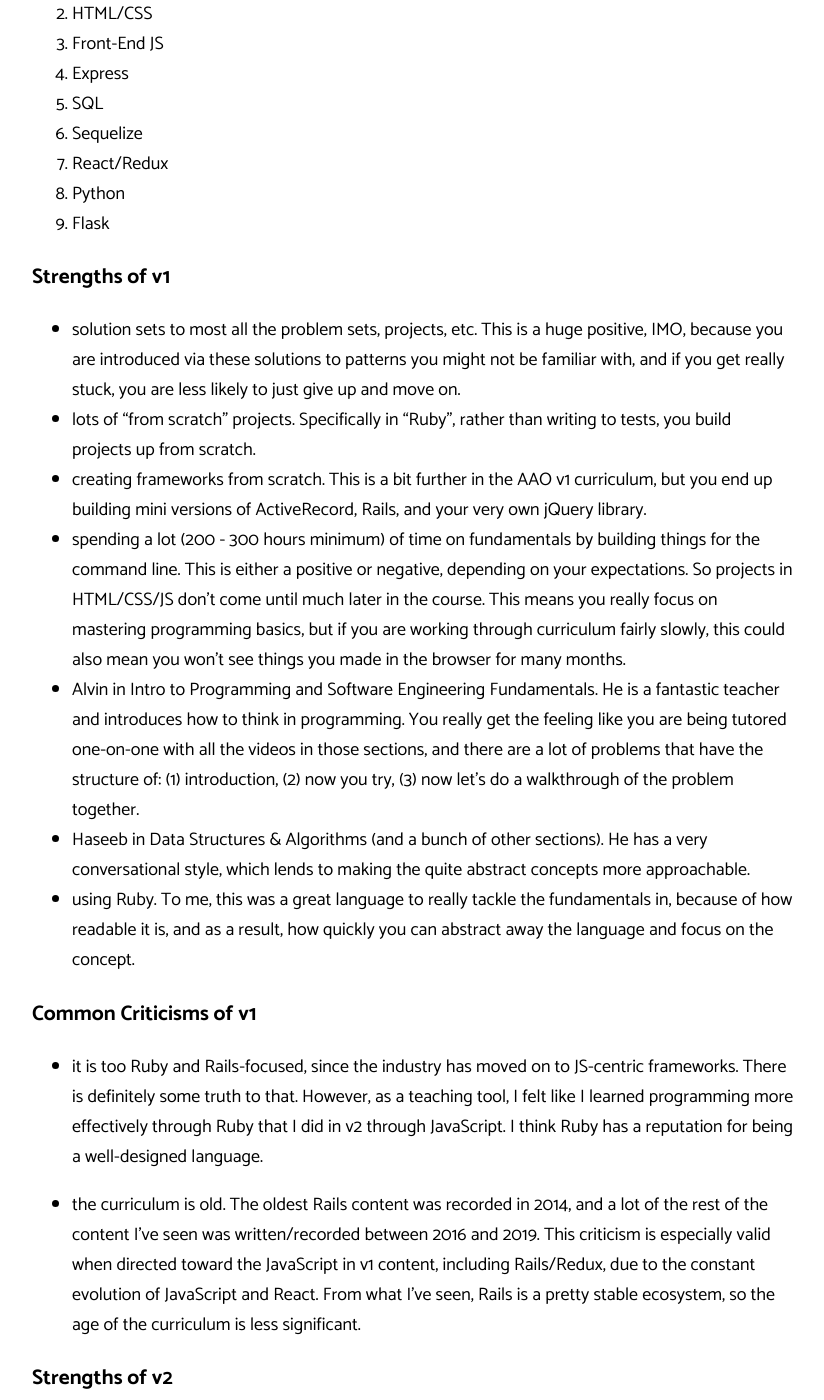
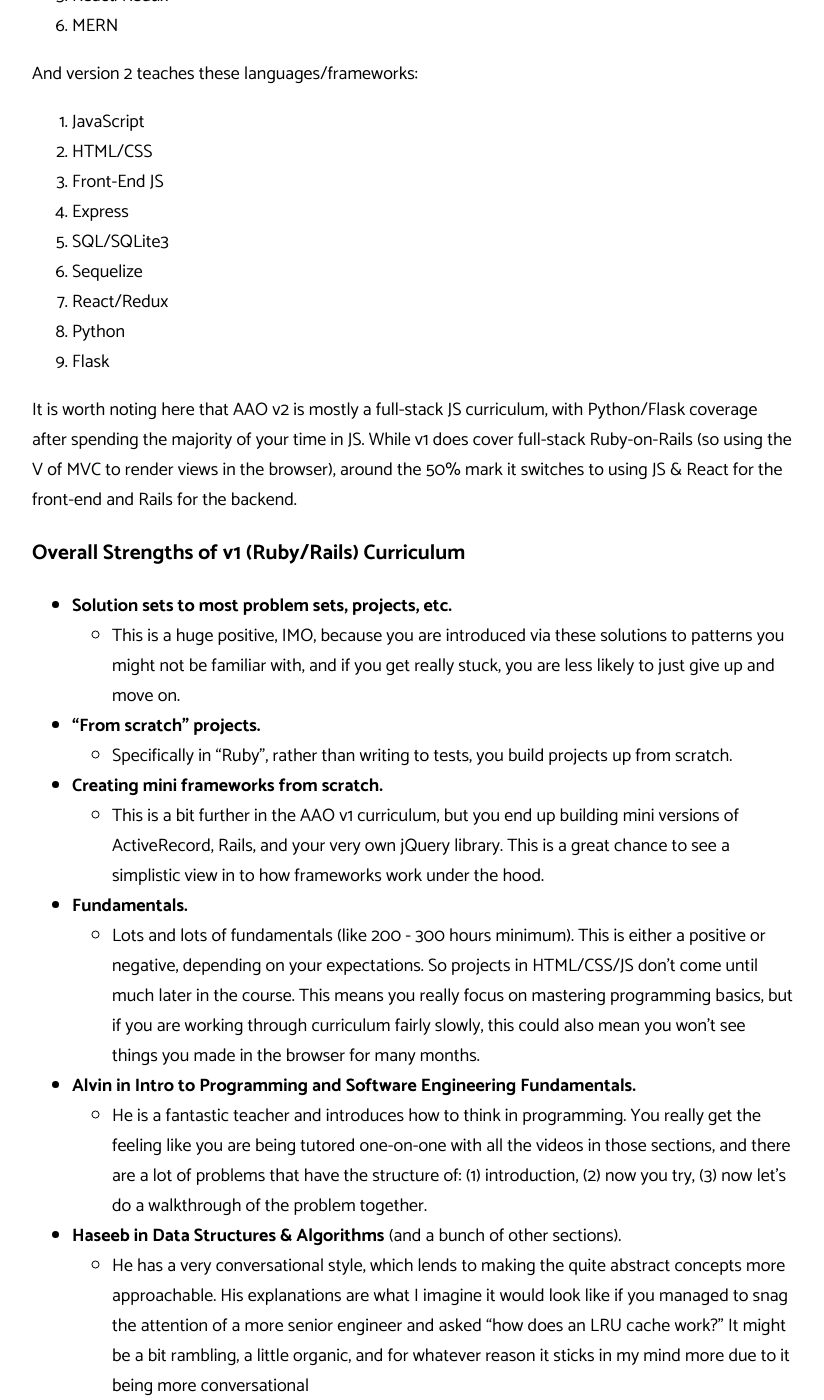
Before and after one commit to zacgra/zacgra.github.io, a Jekyll site: the page built from _posts/2022-07-15-AAO-v1-vs-v2.md, in a window 1280 px wide and 1400 px high, scrolled down 1147 px. Shown: the whole window, without its empty margins (227-1051 px from the left). Built offline with Jekyll 4.4.1, drawn with Linux system fonts in a browser that asks for light colours; some of the changed text lies outside the part shown.

Commit message:
Update AAO v1 vs v2

```diff
--- a/_posts/2022-07-15-AAO-v1-vs-v2.md
+++ b/_posts/2022-07-15-AAO-v1-vs-v2.md
@@ -8,15 +8,17 @@ tags: [ruby, rails, learning, aao]
 
 ### AAO v2 Launch
 
-In April of 2022, App Academy released version 2 of their App Academy Open curriculum. While the older version parallels their 16-week campus software engineering program", this new version parallels their 24-week online software engineering program.
+In April of 2022, App Academy released version 2 of their App Academy Open curriculum. While the older version parallels their Ruby-on-Rails, 16-week campus software engineering program, this new version parallels their JS and Python 24-week online software engineering program.
 
 ### My AAO Experience
 
-I started AAO v1 at the start of January and worked on it until mid-May. I stopped at the beginning of the Rails section. Then, for the rest of May and June, I worked through AAO v2 up to the end of Data Structures & Algorithms. Both of these stopping points are roughly the end of the "fundamentals" of programming, after which the curriculum shifts more in to frameworks. I estimate that I've worked through about 4-500 hours of the fundamentals curriculum between the two of them.
+I began working on AAO v1 at the start of January and continued until mid-May. Then, once I reached a good transition point, I switched to v2, and worked on that for the rest of May and June. In v1, I completed through "Ruby", and in v2, I completed through "Data Structures & Algorithms". Both of these stopping points are roughly the end of what I would consider "fundamentals of programming", after which the curriculum shifts more in to frameworks. I estimate that I've worked through about 4-500 hours of the fundamentals curriculum between the two of them.
+
+Here are some observations I've made, and some general criticisms I've seen from other learners, regarding both AAO v1 and v2.
 
 ### Languages & Frameworks
 
-The most obvious differences between v1 and v2 are the languages and frameworks.
+Just to get it out the way, the most obvious differences between v1 and v2 are the languages and frameworks.
 
 Version 1 teaches these languages/frameworks:
 
@@ -27,47 +29,68 @@ Version 1 teaches these languages/frameworks:
 5. React/Redux
 6. MERN
 
-Version 2 teaches these languages/frameworks:
+And version 2 teaches these languages/frameworks:
 
 1. JavaScript
 2. HTML/CSS
 3. Front-End JS
 4. Express
-5. SQL
+5. SQL/SQLite3
 6. Sequelize
 7. React/Redux
 8. Python
 9. Flask
 
-### Strengths of v1
+It is worth noting here that AAO v2 is mostly a full-stack JS curriculum, with Python/Flask coverage after spending the majority of your time in JS. While v1 does cover full-stack Ruby-on-Rails (so using the V of MVC to render views in the browser), around the 50% mark it switches to using JS & React for the front-end and Rails for the backend.
 
-- solution sets to most all the problem sets, projects, etc. This is a huge positive, IMO, because you are introduced via these solutions to patterns you might not be familiar with, and if you get really stuck, you are less likely to just give up and move on.
-- lots of “from scratch” projects. Specifically in “Ruby”, rather than writing to tests, you build projects up from scratch.
-- creating frameworks from scratch. This is a bit further in the AAO v1 curriculum, but you end up building mini versions of ActiveRecord, Rails, and your very own jQuery library.
-- spending a lot (200 - 300 hours minimum) of time on fundamentals by building things for the command line. This is either a positive or negative, depending on your expectations. So projects in HTML/CSS/JS don’t come until much later in the course. This means you really focus on mastering programming basics, but if you are working through curriculum fairly slowly, this could also mean you won’t see things you made in the browser for many months.
-- Alvin in Intro to Programming and Software Engineering Fundamentals. He is a fantastic teacher and introduces how to think in programming. You really get the feeling like you are being tutored one-on-one with all the videos in those sections, and there are a lot of problems that have the structure of: (1) introduction, (2) now you try, (3) now let’s do a walkthrough of the problem together.
-- Haseeb in Data Structures & Algorithms (and a bunch of other sections). He has a very conversational style, which lends to making the quite abstract concepts more approachable.
-- using Ruby. To me, this was a great language to really tackle the fundamentals in, because of how readable it is, and as a result, how quickly you can abstract away the language and focus on the concept.
+### Overall Strengths of v1 (Ruby/Rails) Curriculum
+
+- **Solution sets to most problem sets, projects, etc.**
+  - This is a huge positive, IMO, because you are introduced via these solutions to patterns you might not be familiar with, and if you get really stuck, you are less likely to just give up and move on.
+- **"From scratch” projects.**
+  - Specifically in “Ruby”, rather than writing to tests, you build projects up from scratch.
+- **Creating mini frameworks from scratch.**
+  - This is a bit further in the AAO v1 curriculum, but you end up building mini versions of ActiveRecord, Rails, and your very own jQuery library. This is a great chance to see a simplistic view in to how frameworks work under the hood.
+- **Fundamentals.**
+  - Lots and lots of fundamentals (like 200 - 300 hours minimum). This is either a positive or negative, depending on your expectations. So projects in HTML/CSS/JS don’t come until much later in the course. This means you really focus on mastering programming basics, but if you are working through curriculum fairly slowly, this could also mean you won’t see things you made in the browser for many months.
+- **Alvin in Intro to Programming and Software Engineering Fundamentals.**
+  - He is a fantastic teacher and introduces how to think in programming. You really get the feeling like you are being tutored one-on-one with all the videos in those sections, and there are a lot of problems that have the structure of: (1) introduction, (2) now you try, (3) now let’s do a walkthrough of the problem together.
+- **Haseeb in Data Structures & Algorithms** (and a bunch of other sections).
+  - He has a very conversational style, which lends to making the quite abstract concepts more approachable. His explanations are what I imagine it would look like if you managed to snag the attention of a more senior engineer and asked “how does an LRU cache work?” It might be a bit rambling, a little organic, and for whatever reason it sticks in my mind more due to it being more conversational
+- **Ruby.**
+  - To me, this was a great language to really tackle the fundamentals in, because of how readable it is, and as a result, how quickly you can abstract away the language and focus on the concept. I wish more popular frameworks were built with Ruby.
 
 ### Common Criticisms of v1
 
-- it is too Ruby and Rails-focused, since the industry has moved on to JS-centric frameworks. There is definitely some truth to that. However, as a teaching tool, I felt like I learned programming more effectively through Ruby that I did in v2 through JavaScript. I think Ruby has a reputation for being a well-designed language.
+- **Too Ruby and Rails-focused**
 
-- the curriculum is old. The oldest Rails content was recorded in 2014, and a lot of the rest of the content I've seen was written/recorded between 2016 and 2019. This criticism is especially valid when directed toward the JavaScript in v1 content, including Rails/Redux, due to the constant evolution of JavaScript and React. From what I've seen, Rails is a pretty stable ecosystem, so the age of the curriculum is less significant.
+  - **"The industry has moved on to JS-centric frameworks."**
+    - There is definitely some truth to that. However, as a teaching tool, I felt like I learned programming more effectively through Ruby than I did in v2 through JavaScript. I think Ruby has a reputation for being a well-designed language.
+
+- **"The curriculum is old."**
+  - The oldest Rails content was recorded in 2014, and a lot of the rest of the content I've seen was written/recorded between 2016 and 2019. This criticism is especially valid when directed toward the JavaScript in v1 content, including Rails/Redux, due to the constant evolution of JavaScript and React. From what I've seen, Rails is a pretty stable ecosystem, so the age of the curriculum is less significant. It is hard to say what is too old, but I do think you will need to put in some additional work afterward to modernize your understanding.
 
 ### Strengths of v2
 
-- the curriculum is full-stack JS, so if you don’t want to have to switch from one language to another, this could be a benefit. It does introduce Python and Flask, at the very end of the curriculum.
-- you start out making actual web content right off the bat, with the HTML/CSS project in Web Fundamentals.
-- it is newer and based on JS/Node, so setting up your machine is typically better documented and you see less issues from deprecated repos.
-- you'll mostly be reading text, so if you get bored by watching videos, this could be a positive.
-- it introduces git early on, and with all the skeletons you are required to clone in GitHub, this forces students get more comfortable early.
+- **Full-stack JS**
+  - If you don’t want to have to switch from one language to another, this could be a benefit. It does introduce Python and Flask, at the very end of the curriculum.
+- **HTML/CSS Coverage.**
+  - The HTML/CSS project in Web Fundamentals has you building an HTML/CSS project right at the start of the course. Then later, there is a whole stand-alone section of HTML/CSS where they appear to do a great job of covering the some of the trickier bits, like grid/flexbox. (This is actually an interesting comparison, because AAO v1 has CSS scattered throughout the curriculum, and it often feels a bit arbitrary where they put it.)
+- **Newer and based on JS/Node.**
+  - Things like setting up your dev environment, or installing dependencies, are typically better documented and you see less issues from deprecated repos.
+- **More Reading, Less Videos**
+  - If you get bored by watching videos, this could be your jam.
+- **Introducing git early.**
+  - With all the skeletons you are required to clone in GitHub, this forces students get in to git earlier.
 
 ### Common Criticisms of v2
 
-- it is lacking solution sets. This means that if you have a project to work on and you get stuck, you have no way to move forward without floundering indefinitely. In my opinion, this severely hurts the curriculum. One of the best things you can do when learning is to read others code, especially people who are more advanced than you.
-- there are less vidoes, and they are less engaging. To me, the v2 videos are what it would look like if you designed a curriculum intentionally. So they work through each concept just as expected, and they are well done. But the best of the v1 videos are what it would look like if you managed to snag the attention of a more senior engineer and asked “how does an LRU cache work?” It might be a bit rambling, a little organic, but for whatever reason it sticks in my mind more due to it being more conversational.
+- **"It is lacking solution sets."**
+  - This means that if you have a project to work on and you get stuck, you have no way to move forward without floundering indefinitely. In my opinion, this severely hurts the curriculum. One of the best things you can do when learning is to read others code, especially people who are more advanced than you.
+- **"Less vidoes, and they are less engaging."**
+
+  - Most of the videos I've seen in v2 are for the introductory topics. Once you get to TDD & OOP, they become sparse, then in Data Structures & Algorithms, they are completely absent. I get why they focused on building out content for new learners, but this makes DS&A pretty tedious, and I retained very little from the section as a result.
 
 ### My Overall Impressions
 
-I've personally enjoyed my time in AAO v1 more than AAO v2. I think it is the combination of the personalities in v1, the chance to peek behind the curtains when building our own "lite" versions of things, and thethe joy of working in Ruby/Rails. However, AAO v2 does have a lot of potential. It continues to improve with the AAO team working behind the scenes. And AAO v1 is getting long in the tooth. I'm hopeful for the future of AAO, and even with all its flaws, I've yet to come across an equivalent resource that is freely available.
+I've personally enjoyed my time in AAO v1 more than AAO v2. I think it is the combination of the personalities in v1, the intense focus on fundamentals, and the chance to peek behind the curtains when building our own "lite" versions of things. However, AAO v2 does have a lot of potential. It continues to improve with the AAO team working behind the scenes. And AAO v1 is getting long in the tooth. I'm hopeful for the future of AAO, and even with all its flaws, I've yet to come across an equivalent resource that is freely available.
```
